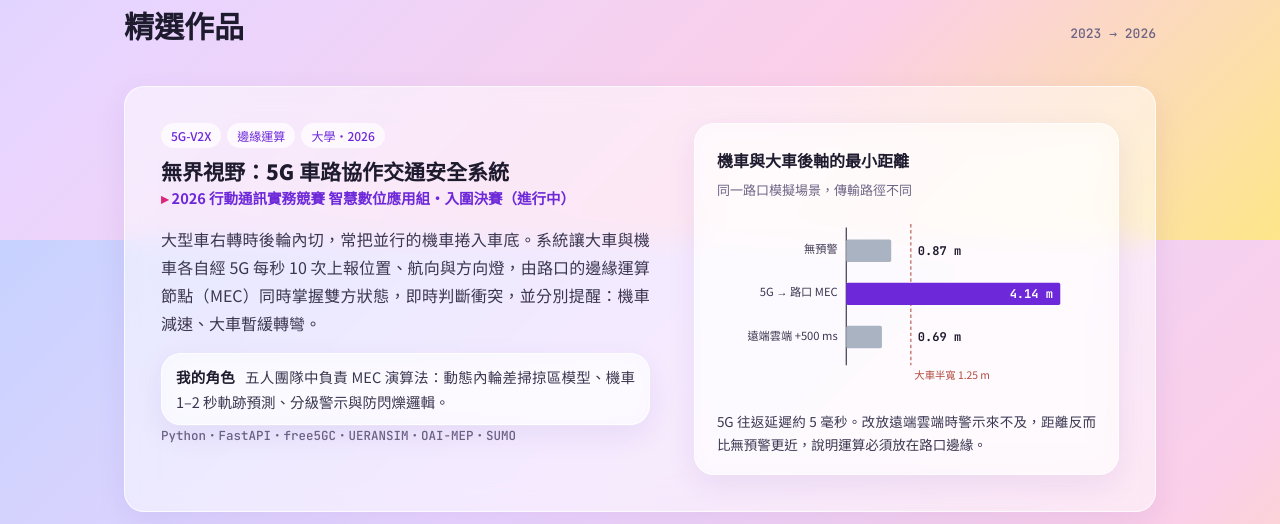
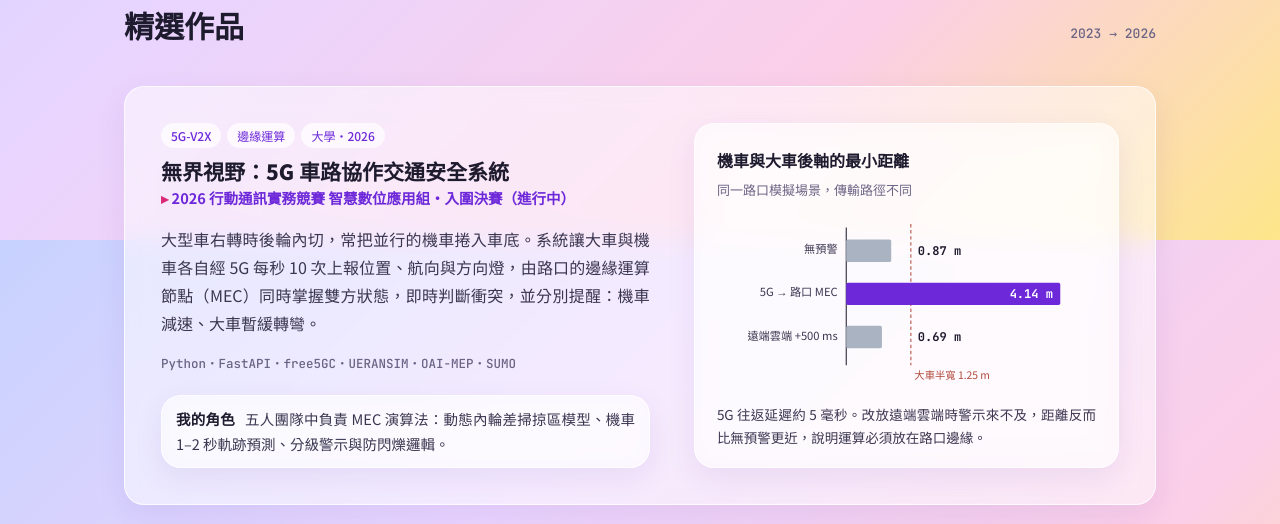
Before and after one commit to owen20070124-boop/portfolio, a plain HTML site: page index.html in a window 1280 px wide. Shown: the part 2160-2684 px from the top of the page. Drawn offline with Linux system fonts and the light colour scheme.

Commit message:
精選作品左右白框底部對齊

```diff
--- a/index.html
+++ b/index.html
@@ -8,7 +8,7 @@
   <link rel="preconnect" href="https://fonts.googleapis.com">
   <link rel="preconnect" href="https://fonts.gstatic.com" crossorigin>
   <link href="https://fonts.googleapis.com/css2?family=Noto+Sans+TC:wght@400;500;700;900&family=JetBrains+Mono:wght@500;700&display=swap" rel="stylesheet">
-  <link rel="stylesheet" href="style.css?v=4">
+  <link rel="stylesheet" href="style.css?v=5">
   <script>document.documentElement.classList.add("js");</script>
 </head>
 <body>
@@ -148,8 +148,8 @@
           <h3>無界視野：5G 車路協作交通安全系統</h3>
           <p class="result">2026 行動通訊實務競賽 智慧數位應用組・入圍決賽（進行中）</p>
           <p>大型車右轉時後輪內切，常把並行的機車捲入車底。系統讓大車與機車各自經 5G 每秒 10 次上報位置、航向與方向燈，由路口的邊緣運算節點（MEC）同時掌握雙方狀態，即時判斷衝突，並分別提醒：機車減速、大車暫緩轉彎。</p>
+          <p class="stack">Python・FastAPI・free5GC・UERANSIM・OAI-MEP・SUMO</p>
           <p class="role"><strong>我的角色</strong>五人團隊中負責 MEC 演算法：動態內輪差掃掠區模型、機車 1–2 秒軌跡預測、分級警示與防閃爍邏輯。</p>
-          <p class="stack">Python・FastAPI・free5GC・UERANSIM・OAI-MEP・SUMO</p>
         </div>
         <figure class="chart">
           <figcaption>
--- a/style.css
+++ b/style.css
@@ -125,7 +125,12 @@ h1 { font-size: clamp(36px, 5.4vw, 58px); font-weight: 900; letter-spacing: 0.02
 
 .featured { display: grid; grid-template-columns: minmax(0, 1.15fr) minmax(0, 1fr); gap: 44px; padding: 36px; border: 1px solid var(--line); background: var(--white); margin-bottom: 32px; box-shadow: 0 2px 0 var(--navy); }
 .featured .project-body p { margin-top: 0; }
-.chart { margin: 0; background: var(--paper); padding: 22px 22px 18px; align-self: start; }
+/* both columns stretch to the row height; the role box sits at the bottom so it lines up with the chart box */
+.featured .project-body { display: flex; flex-direction: column; }
+.featured .project-body .stack { margin: 0 0 18px; }
+.featured .project-body .role { margin: auto 0 0; }
+.chart { margin: 0; background: var(--paper); padding: 22px 22px 18px; align-self: stretch; display: flex; flex-direction: column; }
+.chart .chart-note { margin-top: auto; padding-top: 10px; }
 .chart figcaption strong { display: block; color: var(--ink); font-size: 16px; }
 .chart figcaption span { font-size: 13px; color: var(--muted); }
 .chart svg { width: 100%; height: auto; margin-top: 10px; font-family: var(--sans); }
```
